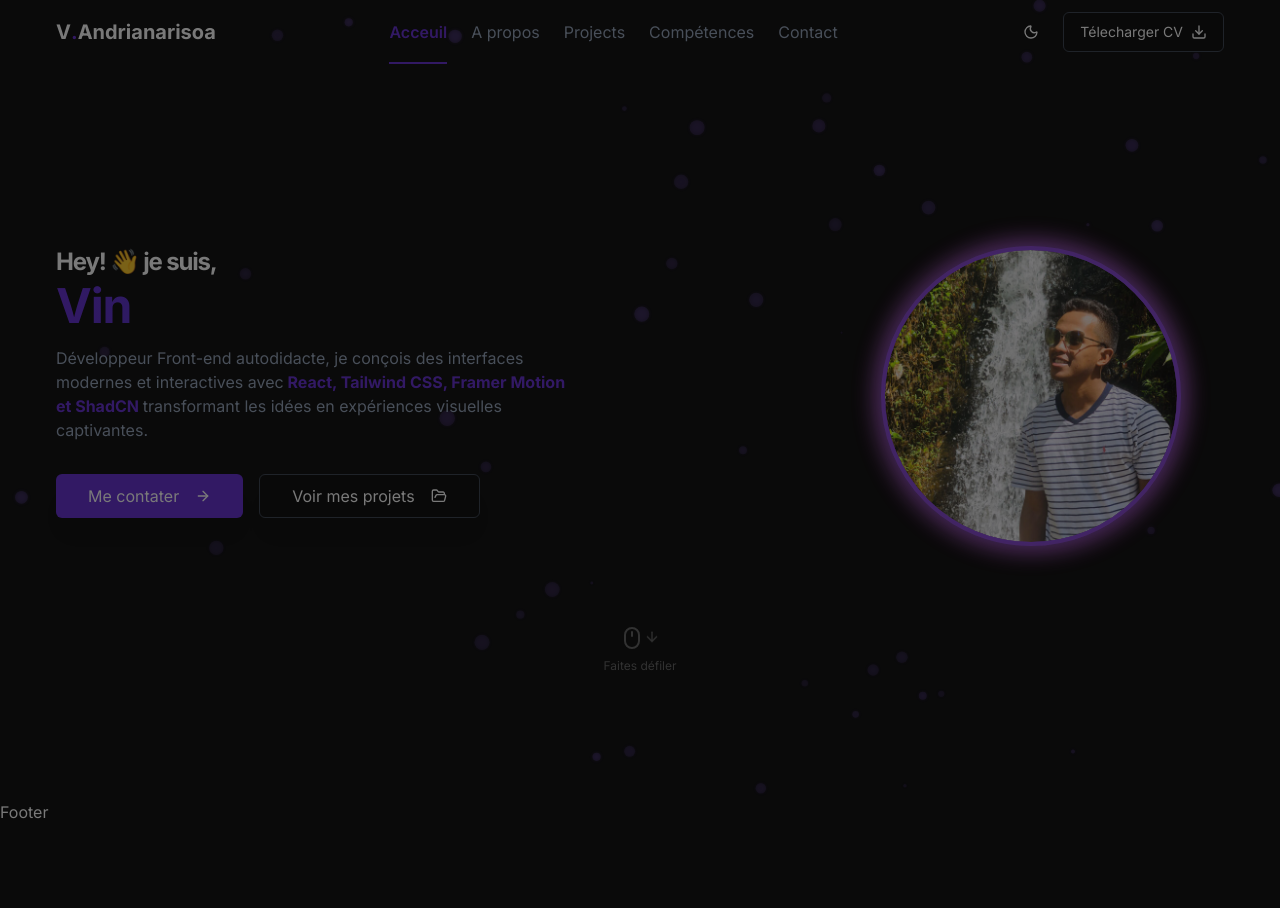
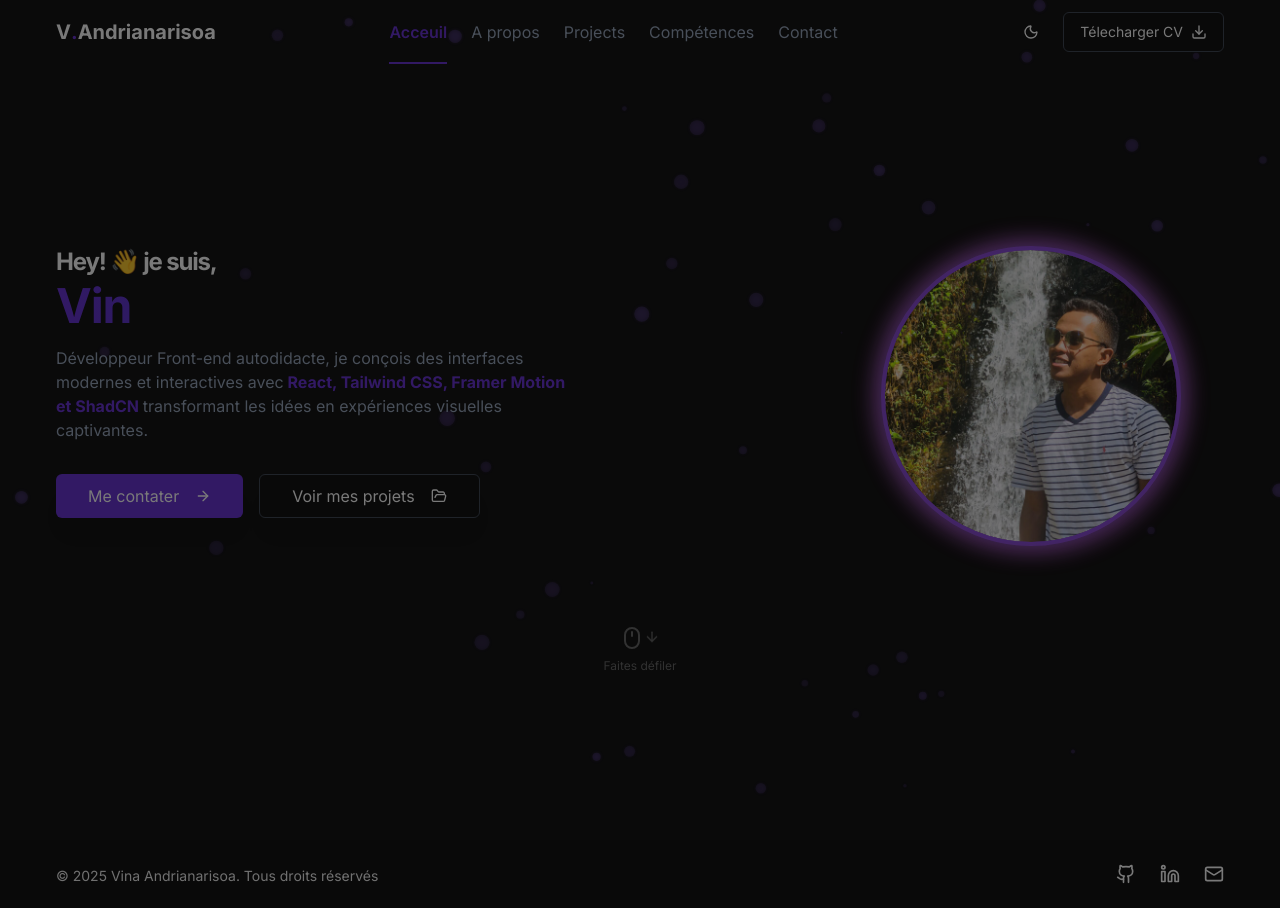
Before and after one commit to vina-andrianarisoa/portfolio-pro, a React (Vite) app: page / in a window 1280 px wide. Before the commit the page ends 824 px from the top, so only its background shows below. Built offline with nearby package versions, Linux system fonts and the light colour scheme.

Commit message:
feat(App): Intégration du Footer

```diff
--- a/src/App.tsx
+++ b/src/App.tsx
@@ -6,6 +6,7 @@ import useLoaderStore from '@/store/useLoader'
 import { preloadImages } from '@/utils/preload'
 import { criticalmages } from '@/utils/images'
 import { motion } from "framer-motion"
+import Footer from '@/components/layout/Footer';
 
 function App() {
   const { hideLoader, loading } = useLoaderStore();
@@ -41,9 +42,7 @@ function App() {
               <Hero/>
             </main>
 
-            <footer>
-              <div>Footer</div>
-            </footer>
+            <Footer/>
           </div>
         </motion.div>
       ) }
```
